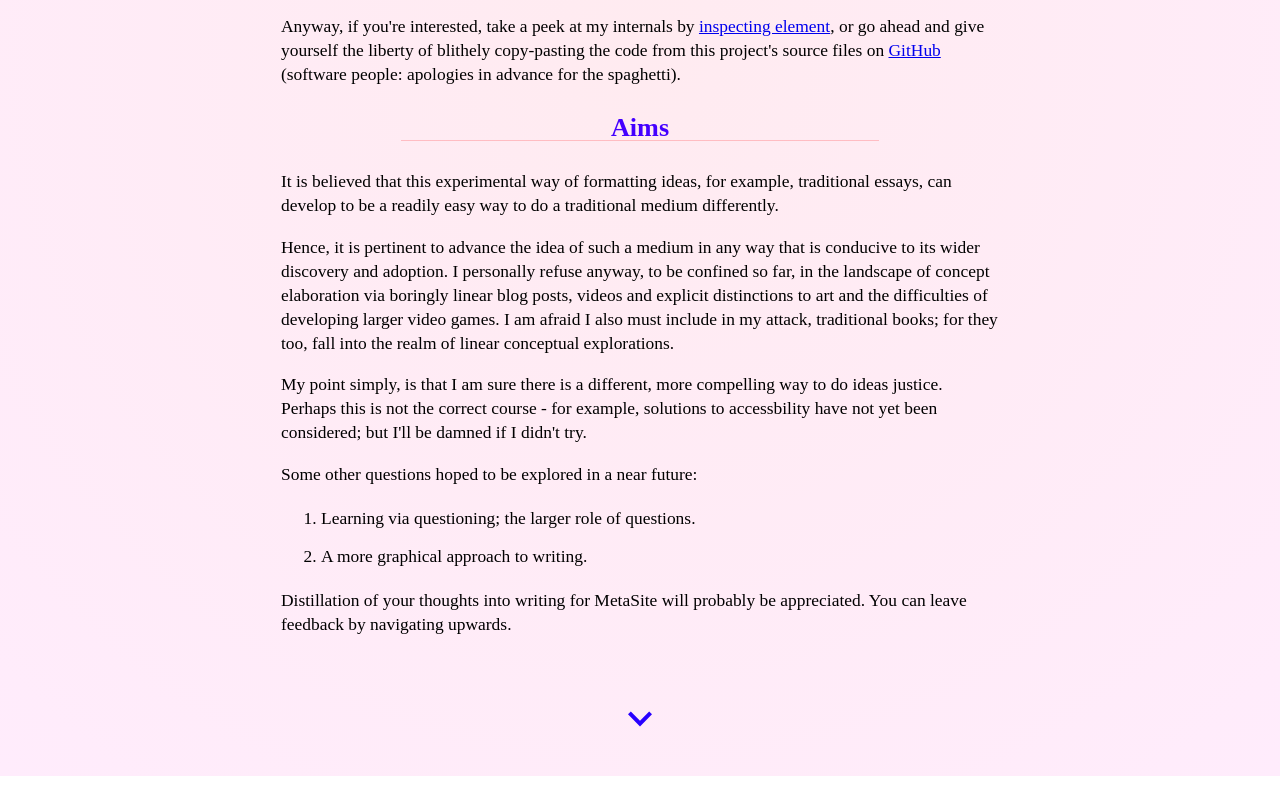
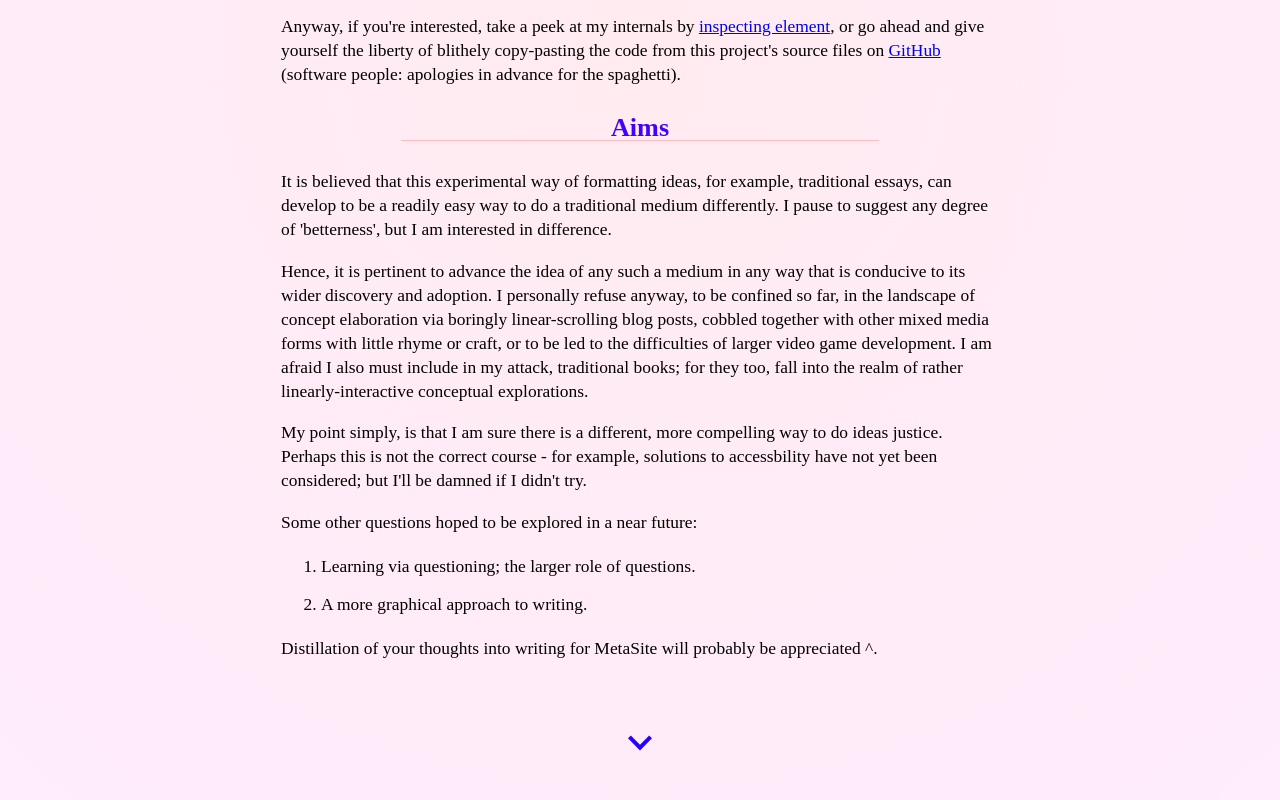
Before and after one commit to azengoose/MetaSite_V2, a React (Create React App) app: page /a in a window 1280 px wide. Shown: the part 676-1476 px from the top of the page. Before the commit the page ends 1452 px from the top, so only its background shows below. Built offline with nearby package versions, Linux system fonts and the light colour scheme; a web font is replaced by a local one.

Commit message:
Update to external links, ReadMe, About

```diff
--- a/src/App.tsx
+++ b/src/App.tsx
@@ -9,7 +9,15 @@ import Timer from "./components/timer";
 
 export default function App() {
   console.log("Mate what d'you think you're doing back here. ");
-
+  //opens external links in new tab
+  var all_links = document.querySelectorAll("a");
+  for (var i = 0; i < all_links.length; i++) {
+    var a = all_links[i];
+    if (a.hostname != location.hostname) {
+      a.rel = "noopener";
+      a.target = "_blank";
+    }
+  }
   return (
     <>
       <main role="main" className="wrapper">
--- a/src/pages/about.tsx
+++ b/src/pages/about.tsx
@@ -96,17 +96,19 @@ export default function About() {
           <p>
             It is believed that this experimental way of formatting ideas, for
             example, traditional essays, can develop to be a readily easy way to
-            do a traditional medium differently.
+            do a traditional medium differently. I pause to suggest any degree
+            of 'betterness', but I am interested in difference.
           </p>
           <p>
-            Hence, it is pertinent to advance the idea of such a medium in any
-            way that is conducive to its wider discovery and adoption. I
+            Hence, it is pertinent to advance the idea of any such a medium in
+            any way that is conducive to its wider discovery and adoption. I
             personally refuse anyway, to be confined so far, in the landscape of
-            concept elaboration via boringly linear blog posts, videos and
-            explicit distinctions to art and the difficulties of developing
-            larger video games. I am afraid I also must include in my attack,
-            traditional books; for they too, fall into the realm of linear
-            conceptual explorations.
+            concept elaboration via boringly linear-scrolling blog posts,
+            cobbled together with other mixed media forms with little rhyme or
+            craft, or to be led to the difficulties of larger video game
+            development. I am afraid I also must include in my attack,
+            traditional books; for they too, fall into the realm of rather
+            linearly-interactive conceptual explorations.
           </p>
           <p>
             My point simply, is that I am sure there is a different, more
@@ -122,8 +124,7 @@ export default function About() {
 
           <p style={{ paddingBottom: 0, marginBottom: 0 }}>
             Distillation of your thoughts into writing for MetaSite will
-            probably be appreciated. You can leave feedback by navigating
-            upwards.
+            probably be appreciated ^.
           </p>
         </div>
       </motion.div>
```
Also changed, not shown: 1 other file (tests, documents, lock files or other folders).
